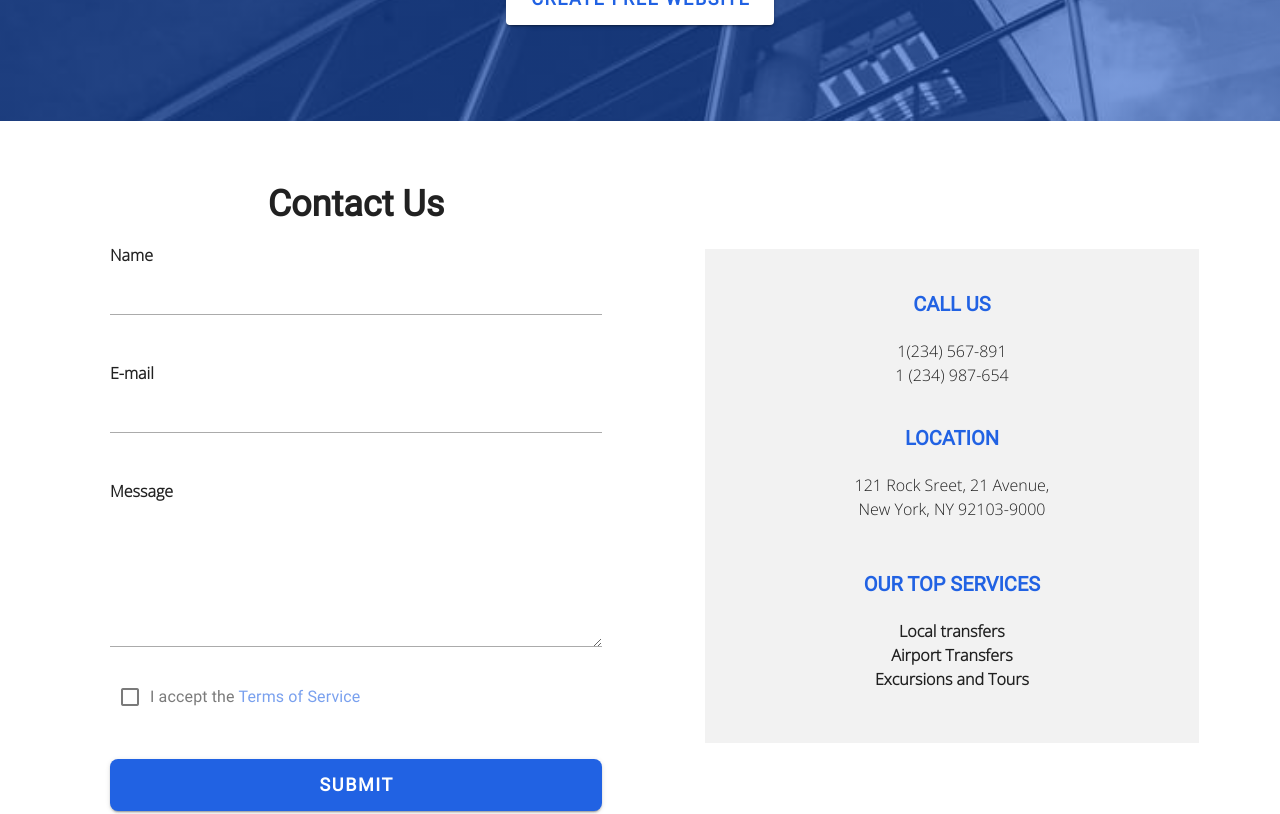
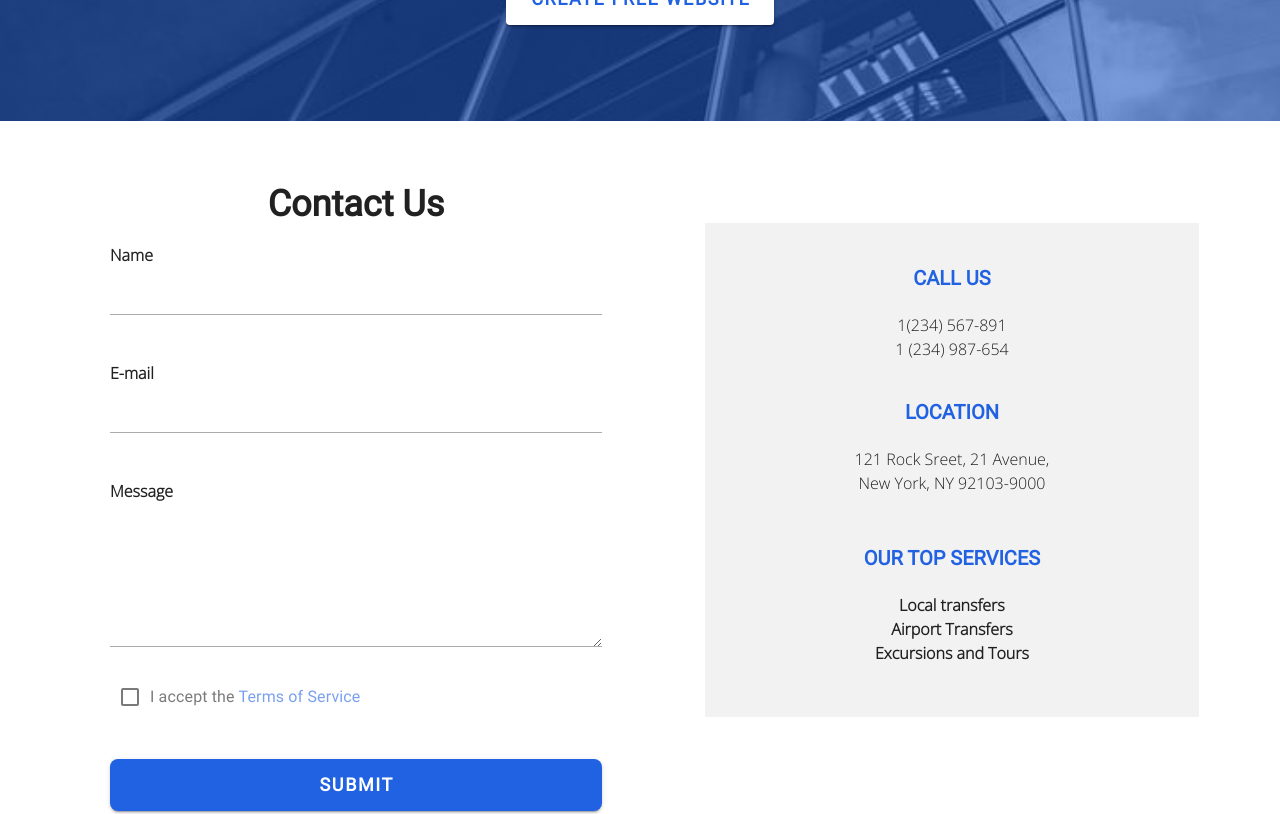
Before and after one commit to eiangela/prime-solutions, a Vue app: page / in a window 1280 px wide. Shown: the part 5100-5914 px from the top of the page. Built offline with nearby package versions, Linux system fonts and the light colour scheme.

Commit message:
ajusting margin top from contact us

```diff
--- a/src/components/ContactUs.vue
+++ b/src/components/ContactUs.vue
@@ -81,7 +81,7 @@
         </v-col>
       </v-row>
 
-      <v-row class="d-flex align-center justify-center">
+      <v-row class="d-flex align-center justify-center mb-10">
         <v-col
           cols="9"
           sm="10"
```
